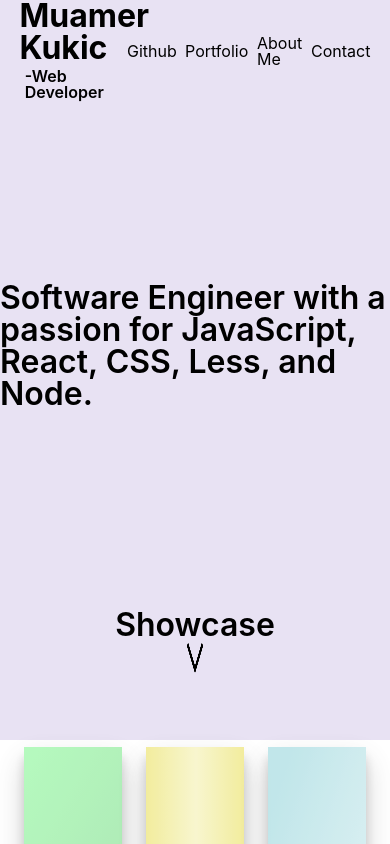
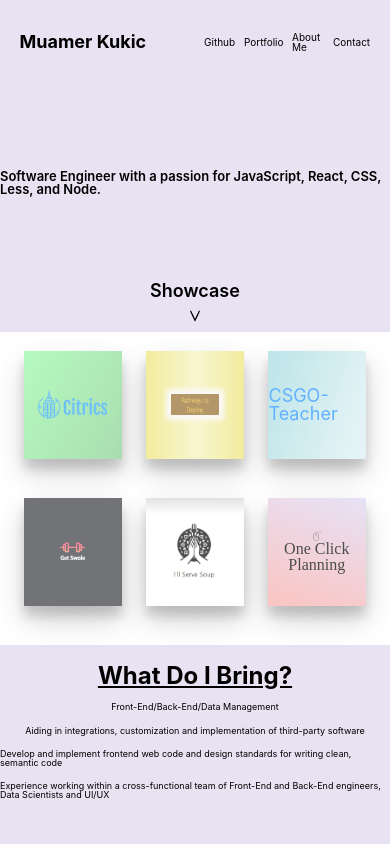
Before and after one commit to kukicako/My-Portfolio, a React (Create React App) app: page / in a window 390 px wide. Shown: the top 844 px of the page. Built offline with nearby package versions, Linux system fonts and the light colour scheme.

Commit message:
mobile styling

```diff
--- a/src/App.css
+++ b/src/App.css
@@ -84,7 +84,7 @@ a:active { color: White; text-decoration: none; cursor: pointer;}
   margin-left: 2%;
   margin-top:1%;
   padding:1%;
-  font-size: medium;
+  font-size: x-large;
   /* border:4px solid beige; */
   /* color:rgb(255, 254, 254); */
   font-weight: 600;
@@ -97,6 +97,7 @@ a:active { color: White; text-decoration: none; cursor: pointer;}
   display: flex;
   justify-content: flex-end;
   align-items: center;
+  font-size: x-large;
   /* cursor: pointer; */
   text-decoration: none;
   color:black;
@@ -107,6 +108,7 @@ a:active { color: White; text-decoration: none; cursor: pointer;}
   width:7%;
   border-radius: 100%;
 }
+
 
 .portfolio {
   display: inline-block;
@@ -643,7 +645,7 @@ background-color: rgb(232, 226, 243);
   text-indent: 1.5rem;
   letter-spacing: 1px;
   /* word-spacing: 2px; */
-  font-size: large;
+  font-size: x-large;
   font-family: 'Gill Sans', 'Gill Sans MT', Calibri, 'Trebuchet MS', sans-serif;
 
 }
@@ -689,3 +691,191 @@ background-color: rgb(232, 226, 243);
   /* height:100%; */
   width:100%;
 }
+
+
+
+
+@media only screen and (max-width: 1024px) {
+  .conclusion {
+    height: 30vh;
+  }
+  .conclusion-text{
+    font-size: large;
+  }
+  .footer-images{
+    height:15%;
+  }
+  .projects-container{
+    margin-top: 5%;
+    margin-bottom: 10%;
+    height:20vh;
+  }
+  .down-arrow{
+    margin-top: 3%;
+    height:5%;
+    width: 5%;
+  }
+  .homepage{
+    height:125vh;
+  }
+  .opening-text{
+    font-size: x-large;
+  }
+}
+
+@media only screen and (max-width: 800px) {
+  .about{
+    height:145vh;
+    display:flex;
+    flex-wrap: wrap;
+  }
+  .about-contain{
+    width:100%;
+    height: 50%;
+    margin-left:0%;
+    /* border: 1px solid red; */
+  }
+  .image-contain{
+    /* border:1px solid red; */
+    height:40%;
+  }
+  .about-tech{
+    margin-right:0%;
+    width:100%;
+    height:50%
+  }
+  .about-image{
+    height:170px;
+    width:170px;
+  }
+  .about-pic-section{
+    border-top:none;
+  }
+  .about-text-contain{
+    border-bottom: 4px solid  rgb(232, 226, 243);
+  }
+  .about-text{
+    font-size: large;
+  }
+
+  .conclusion {
+    height: 25vh;
+  }
+  .conclusion-text{
+    font-size: small;
+  }
+  .footer-images{
+    height:20%;
+  }
+  .projects-container{
+    margin-top: 5%;
+    margin-bottom: 10%;
+    height:20vh;
+  }
+  .down-arrow{
+    margin-top: 3%;
+    height:5%;
+    width: 5%;
+  }
+  .homepage{
+    height:125vh;
+  }
+  .opening-text{
+    font-size: large;
+  }
+  .soup{
+    /* height:60%; */
+    width:70%;
+    margin-left:15.5%;
+  }
+  .planner{
+    font-size: medium;
+  }
+  .teacher{
+    font-size: large;
+  }
+  .citrics{
+    width:80%
+  }
+  .title-text{
+    display: none;
+  }
+  .nav-links{
+    font-size: large;
+  }
+}
+
+@media only screen and (max-width: 500px) {
+  .image-contain{
+    height:30%;
+  }
+  .about-image{
+    height:100px;
+    width:100px;
+  }
+  .about-text-contain{
+    height: 80%;
+  }
+  .about-text{
+    font-size: medium;
+  }
+
+  .about-tech{
+    border:1px solid blue;
+    height:40%;
+    margin-right:0%;
+    padding-top:15%;
+  }
+
+
+  .soup{
+    /* height:60%; */
+    width:60%;
+    margin-left:20.5%;
+  }
+
+  .homepage{
+    height:85vh;
+  }
+  .projects-container{
+    height:15%;
+  }
+  .nav-title{
+    color:black;
+    font-size: large;
+  }
+  .nav-links{
+    font-size: x-small !important;
+  }
+  .opening-text{
+    font-size: small;
+  }
+
+  .down-arrow{
+    margin-top: 5%;
+    height:3%;
+    width: 3%;
+  }
+  .showcase{
+    font-size: large;
+  }
+  .conclusion{
+    height:20vh;
+  }
+  .conclusion-text{
+    font-size: xx-small;
+  }
+  .copyright{
+    font-size: xx-small;
+  }
+  .footer-contact{
+    font-size: xx-small;
+  }
+  .footer-images{
+    height:20%;
+  }
+  .conclusion-title{
+    margin-top: 5%;
+    font-size: x-large;
+  }
+}
--- a/src/components/about.js
+++ b/src/components/about.js
@@ -25,7 +25,7 @@ function About(){
 
                 <div className="about-text-contain">
                     <p className="about-text">I am a Full Stack Web Developer located in Las Vegas, Nevada. I am passionate and detail oriented especially in the creation of new projects or ideas. On top of that I am focused on making an impact through the development of creative technologies. I bring Strong collaborative skills, a proven history of website and application development, strong analytical skills with focus on accurate and prompt results, and a high personal level of integrity with a dynamic balance of people skills.</p>
-                    <p className="about-text">Outside of coding I enjoy a wide array of activities such as: Listening to podcasts, following and playing basketball, playing video games, listening to music, and biking. I am a huge Lakers fan and basketball nerd so feel free to messsage me on social media and trash talk my favorite teams. </p>
+                    <p className="about-text">Outside of coding I enjoy a wide array of activities such as: Listening to podcasts, biking, playing video games, listening to music, and following basketball. I am a huge Lakers fan and basketball nerd so feel free to messsage me on social media and trash talk my favorite teams. </p>
                 </div>
 
             </div>
```
